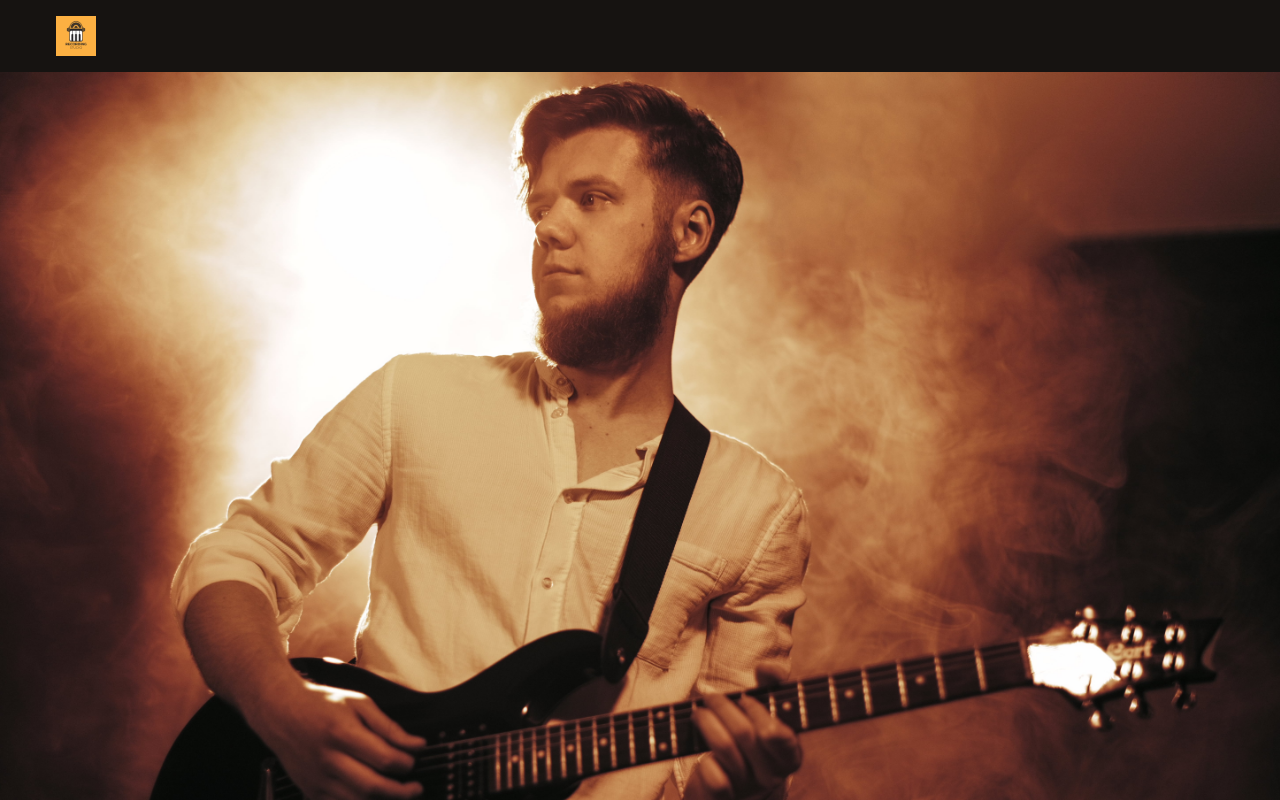
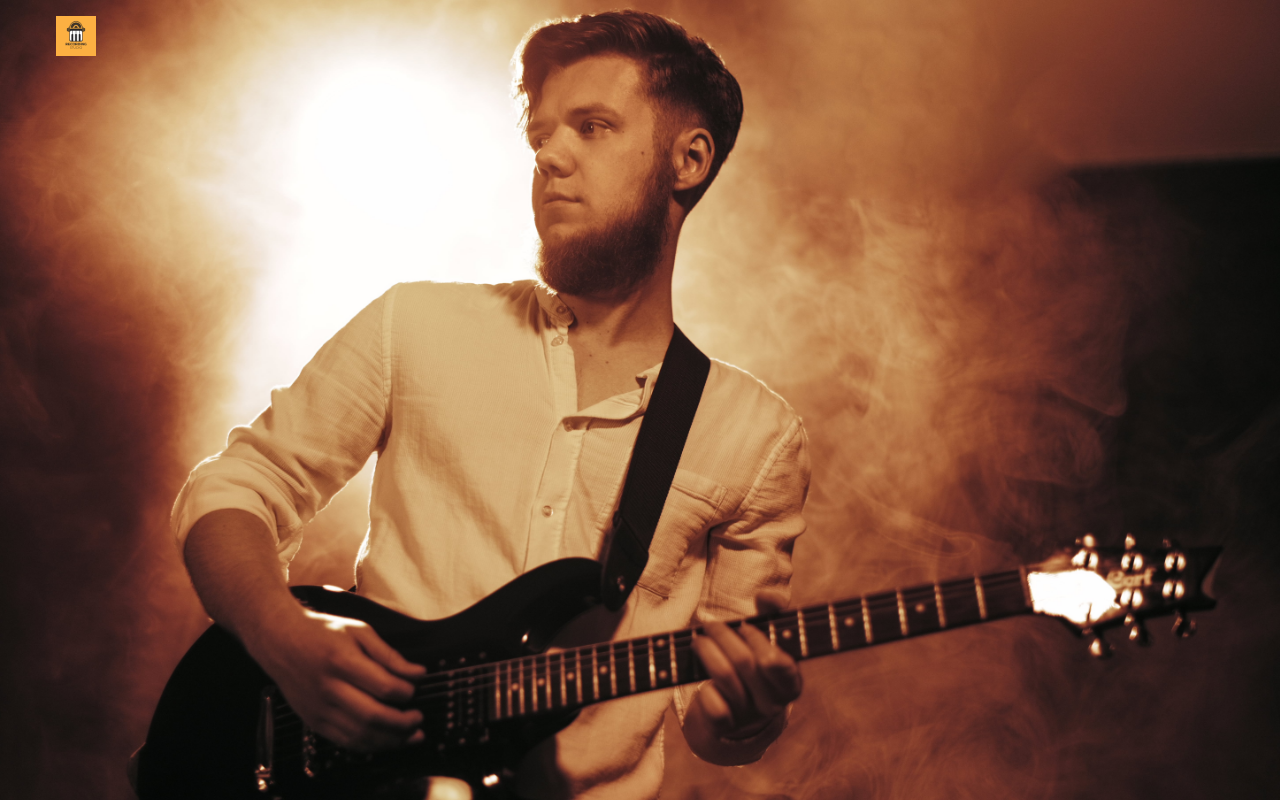
Before and after one commit to Oleksandr1914/recording-studio, a Next.js app: page / in a window 1280 px wide. Shown: the top 800 px of the page. Built offline with nearby package versions, Linux system fonts and the light colour scheme.

Commit message:
changed position header

```diff
--- a/src/app/layout.tsx
+++ b/src/app/layout.tsx
@@ -43,7 +43,7 @@ export default function RootLayout({
 }) {
   return (
     <html lang="en">
-      <body className={`${cfont.variable}`}>
+      <body className={`${cfont.variable} relative`}>
         <Header />
         {children}</body>
     </html>
--- a/src/components/Hero/Hero.tsx
+++ b/src/components/Hero/Hero.tsx
@@ -3,7 +3,7 @@ export default function Hero(): JSX.Element {
     return (
         <div style={{
             backgroundImage: `url('/alex-hero.jpg')`,
-        }} className=" bg-no-repeat bg-cover bg-top flex w-full h-80 items-center mobile:h-96 tablet:h-[510px] laptop:h-[680px]  desktop:h-[890px] " >
+        }} className=" bg-no-repeat bg-cover bg-top flex w-full h-80 items-center mobile:h-[440px] tablet:h-[510px] laptop:h-[680px]  desktop:h-[890px] " >
         </div >
     )
 }
--- a/src/components/header/Header.tsx
+++ b/src/components/header/Header.tsx
@@ -11,7 +11,7 @@ import Image from "next/image";
 
 export default function Header(): JSX.Element {
     return (
-        <header className="flex flex-row justify-between px-5 py-2 items-center mobile:w-[480px] mobile:mx-auto tablet:w-[640px] tablet:px-8 tablet:py-4  desktop:w-[1280px] desktop:px-14">
+        <header className="absolute left-1/2 translate-x-[-50%] flex flex-row justify-between w-full px-5 py-2 items-center  mobile:w-[480px] mobile:mx-auto tablet:w-[640px] tablet:px-8 tablet:py-4  desktop:w-[1280px] desktop:px-14">
             <Image src={Logo} alt="logo" className="w-10 h-10" />
             <Sheet>
                 <SheetTrigger className="laptop:hidden ">
```
